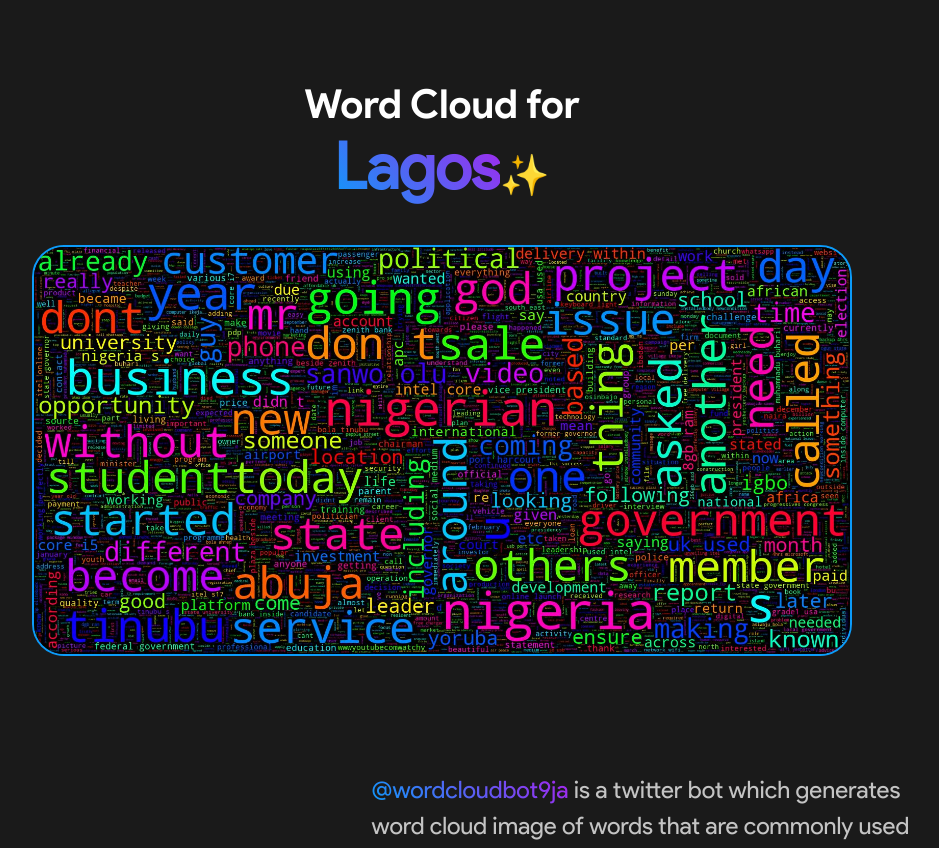
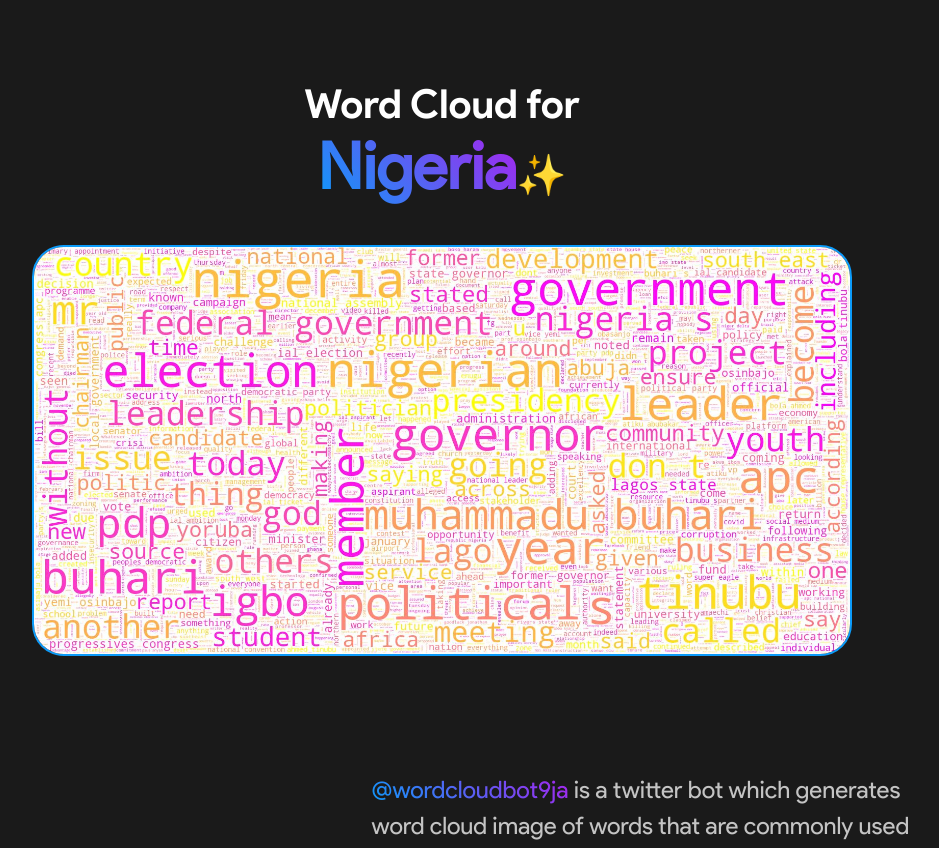
Before and after one commit to saheedniyi02/wordcloud-bot, a Flask app: page / in a window 1280 px wide. Shown: the part 110-958 px from the top of the page, without its empty margins (198-1137 px from the left). Run offline with Flask 2, Linux system fonts and the light colour scheme; parts of the project's set-up code (start-up, migrations or seed data) failed here and were passed over.

Commit message:
Update index.html

```diff
--- a/templates/index.html
+++ b/templates/index.html
@@ -39,10 +39,10 @@
     <h1>
       Word Cloud for
       <br />
-      <span>Lagos</span>✨
+      <span>Nigeria</span>✨
     </h1>
     <div class="header-img">
-      <img src="{{url_for( "static" , filename="1500907002280792066.jpg" )}}" alt="a word-cloud for lagos" />
+      <img src="{{url_for( "static" , filename="1503211470426890241.jpg" )}}" alt="a word-cloud for lagos" />
     </div>
   </header>
 
```
